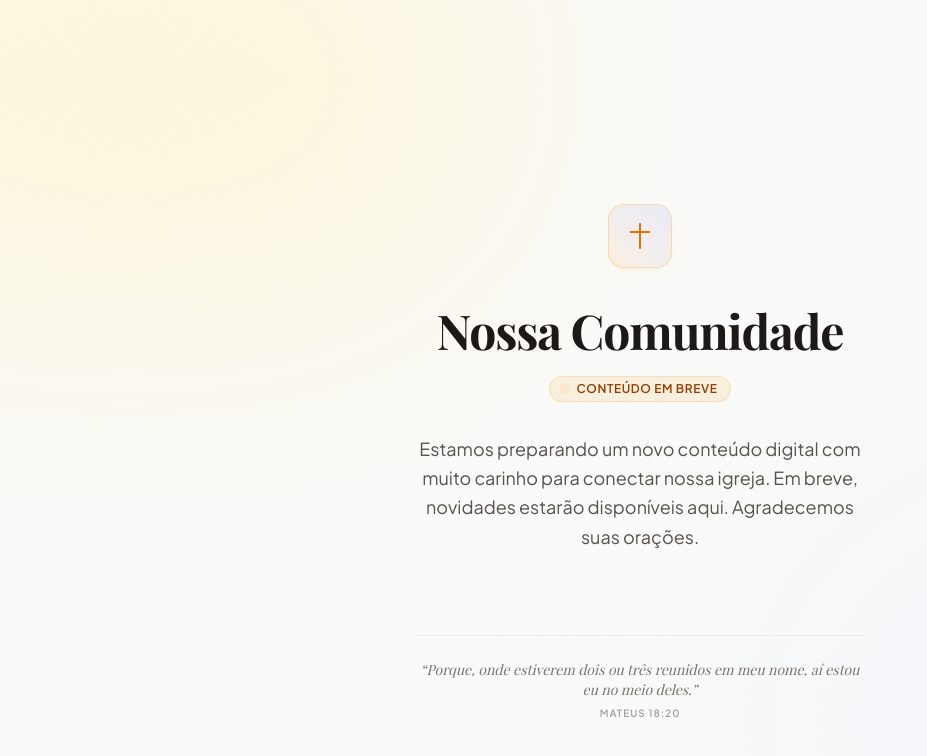
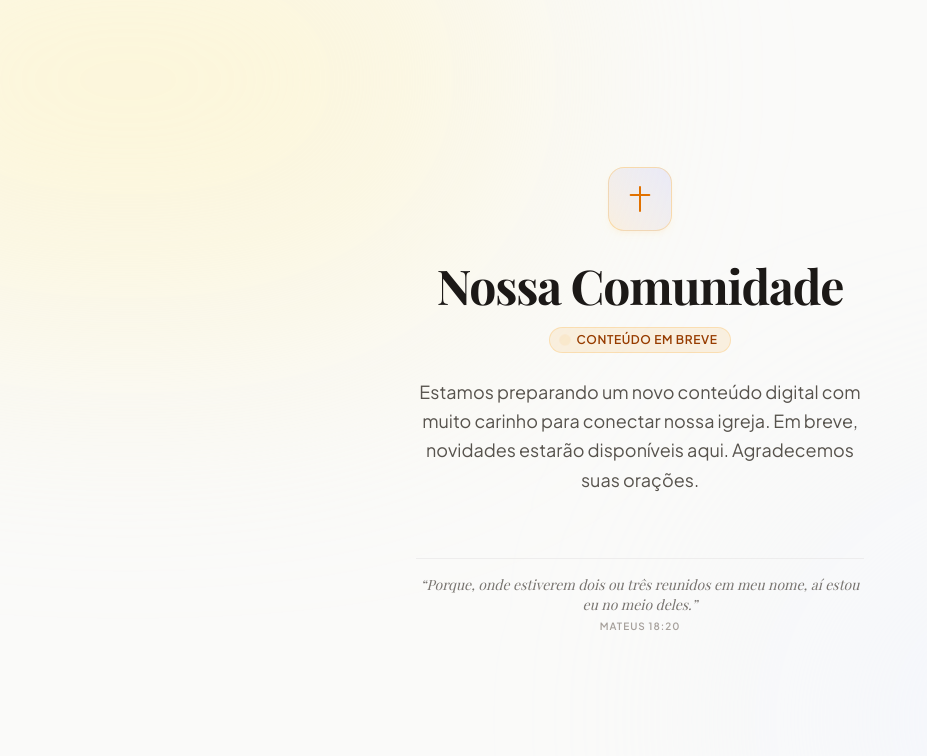
Before and after one commit to Felipe-Monte/exposicao, a Next.js app: page / in a window 1280 px wide. Shown: the top 756 px of the page, without its empty margins (0-927 px from the left). Built offline with nearby package versions, Linux system fonts and the light colour scheme; a web font is replaced by a local one.

Commit message:
feat: initialize landing page with community information and upcoming content notice

```diff
--- a/app/page.tsx
+++ b/app/page.tsx
@@ -1,17 +1,14 @@
 export default function Home() {
   return (
-    <main className="relative min-h-screen flex flex-col justify-between overflow-hidden px-6 py-12 md:py-20 text-center">
+    <main className="relative h-dvh flex flex-col justify-center gap-8 md:gap-16 overflow-hidden px-6 py-8 text-center bg-stone-50">
       {/* Background Decorative Ethereal Glows */}
       <div className="absolute top-[-20%] left-[-20%] w-[60%] h-[60%] rounded-full bg-amber-100/60 blur-[130px] pointer-events-none" />
       <div className="absolute bottom-[-20%] right-[-20%] w-[60%] h-[60%] rounded-full bg-indigo-50/40 blur-[130px] pointer-events-none" />
 
-      {/* Top Margin Spacer */}
-      <div className="h-10" />
-
       {/* Main Content */}
-      <section className="relative z-10 max-w-xl mx-auto my-auto flex flex-col items-center">
+      <section className="relative z-10 max-w-xl mx-auto flex flex-col items-center">
         {/* Modern Emblem */}
-        <div className="w-16 h-16 rounded-2xl bg-linear-to-tr from-amber-500/10 to-indigo-500/10 border border-amber-500/25 flex items-center justify-center mb-8 shadow-md shadow-amber-500/5 transition-transform duration-500 hover:scale-105">
+        <div className="w-16 h-16 rounded-2xl bg-linear-to-tr from-amber-500/10 to-indigo-500/10 border border-amber-500/25 flex items-center justify-center mb-6 shadow-md shadow-amber-500/5 transition-transform duration-500 hover:scale-105">
           <svg
             className="w-8 h-8 text-amber-600"
             fill="none"
@@ -27,11 +24,11 @@ export default function Home() {
           </svg>
         </div>
 
-        <h1 className="font-serif text-3xl sm:text-4xl md:text-5xl font-bold tracking-tight text-stone-900 leading-tight mb-4">
+        <h1 className="font-serif text-3xl sm:text-4xl md:text-5xl font-bold tracking-tight text-stone-900 leading-tight mb-3">
           Nossa Comunidade
         </h1>
 
-        <div className="inline-flex items-center gap-2 px-3 py-1 rounded-full bg-amber-500/10 border border-amber-500/20 mb-8">
+        <div className="inline-flex items-center gap-2 px-3 py-1 rounded-full bg-amber-500/10 border border-amber-500/20 mb-6">
           <span className="w-1.5 h-1.5 rounded-full bg-amber-500 animate-ping" />
           <span className="text-xs font-semibold tracking-wider text-amber-800 uppercase">
             Conteúdo em breve
@@ -46,11 +43,11 @@ export default function Home() {
       </section>
 
       {/* Footer / Scripture */}
-      <footer className="relative z-10 w-full max-w-md mx-auto flex flex-col items-center gap-4 pt-6 border-t border-stone-200/60">
+      <footer className="relative z-10 w-full max-w-md mx-auto flex flex-col items-center gap-4 pt-4 border-t border-stone-200/60 shrink-0">
         <blockquote className="text-center font-serif italic text-stone-600/80 text-xs sm:text-sm">
           &ldquo;Porque, onde estiverem dois ou três reunidos em meu nome, aí
           estou eu no meio deles.&rdquo;
-          <span className="block not-italic text-[10px] font-sans font-semibold uppercase tracking-widest text-stone-400 mt-1.5">
+          <span className="block not-italic text-[10px] font-sans font-semibold uppercase tracking-widest text-stone-400 mt-1">
             Mateus 18:20
           </span>
         </blockquote>
```
